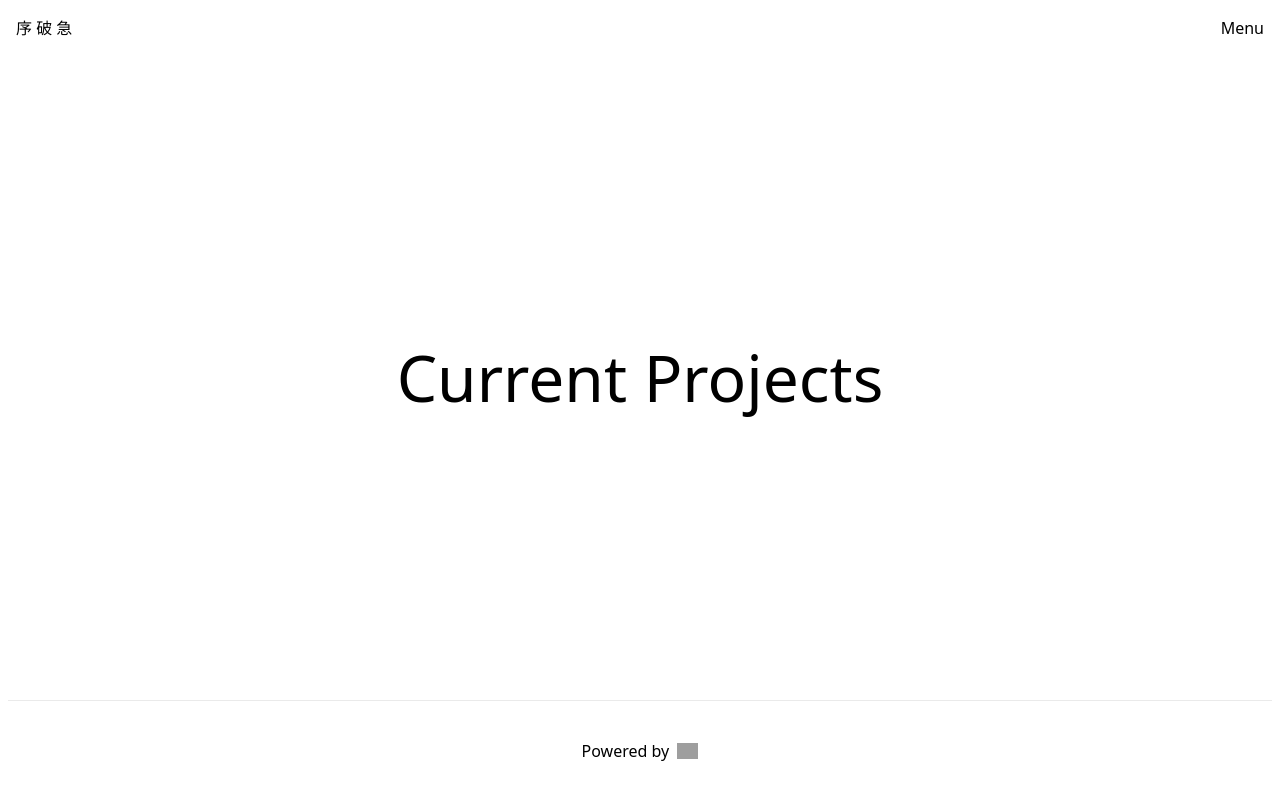
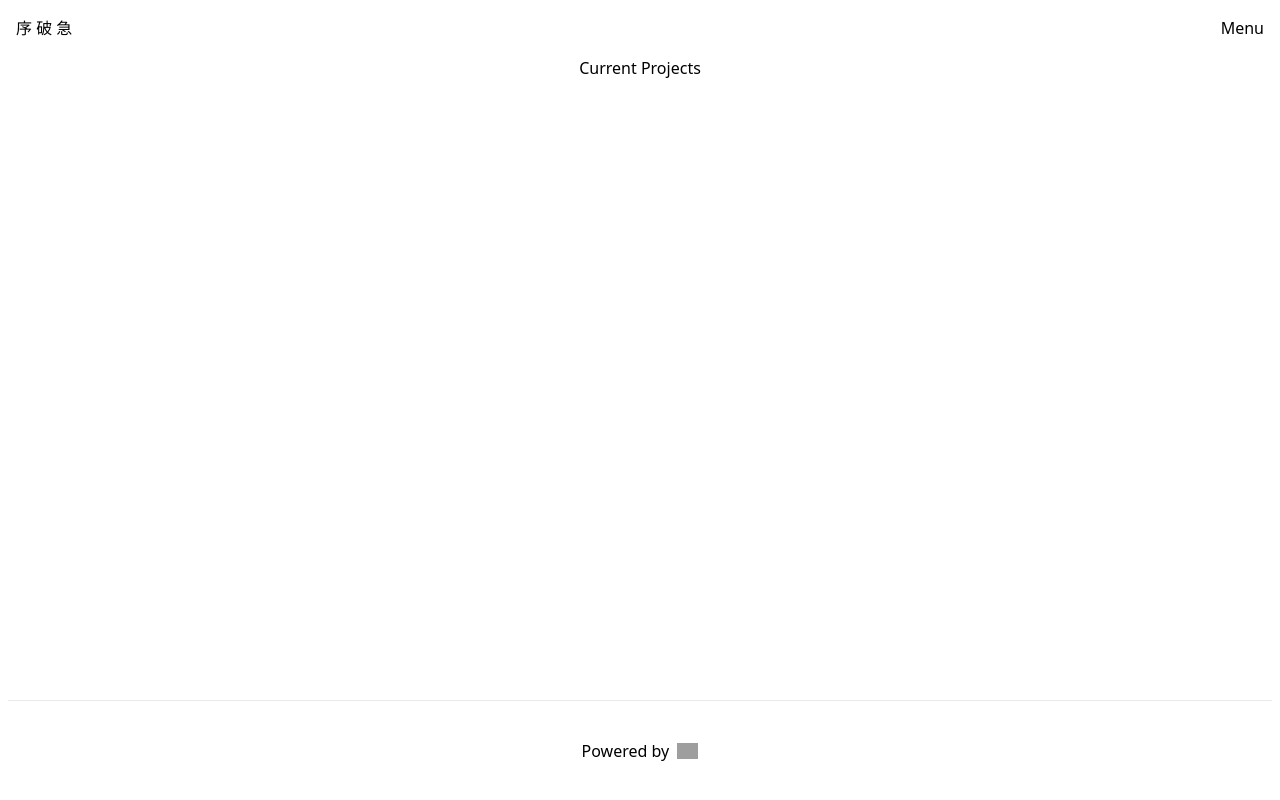
Before and after one commit to christocarr/johakyu, a Next.js app: page /projects in a window 1280 px wide. Built offline with nearby package versions, Linux system fonts and the light colour scheme; grey boxes are pictures that could not be loaded.

Commit message:
Style: replace module css with utilities

```diff
--- a/pages/about.js
+++ b/pages/about.js
@@ -3,8 +3,8 @@ import styles from '../styles/Home.module.css';
 
 export default function About() {
 	return (
-		<main className={styles.main}>
-			<h1 className={styles.title}>About Us</h1>
+		<main className="flex flex-col flex-grow">
+			<h1>About Us</h1>
 		</main>
 	);
 }
--- a/pages/contact.js
+++ b/pages/contact.js
@@ -3,8 +3,8 @@ import styles from '../styles/Home.module.css';
 
 export default function Contact() {
 	return (
-		<main className={styles.main}>
-			<h1 className={styles.title}>Contact Us</h1>
+		<main className="flex flex-col flex-grow">
+			<h1>Contact Us</h1>
 		</main>
 	);
 }
--- a/pages/index.js
+++ b/pages/index.js
@@ -3,7 +3,7 @@ import styles from '../styles/Home.module.css';
 
 export default function Home() {
 	return (
-		<main className={styles.main}>
+		<main className="flex flex-col flex-grow">
 			<h1 className={styles.title}>
 				Welcome to <a href="https://nextjs.org">Next.js!</a>
 			</h1>
--- a/pages/projects.js
+++ b/pages/projects.js
@@ -3,8 +3,8 @@ import styles from '../styles/Home.module.css';
 
 export default function Projects() {
 	return (
-		<main className={styles.main}>
-			<h1 className={styles.title}>Current Projects</h1>
+		<main className="flex flex-col flex-grow">
+			<h1>Current Projects</h1>
 		</main>
 	);
 }
```
